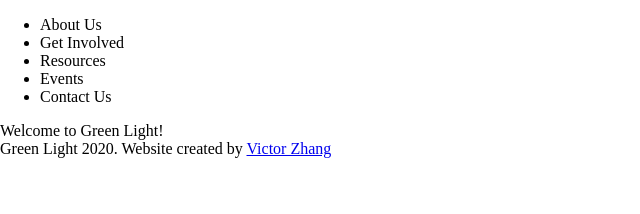
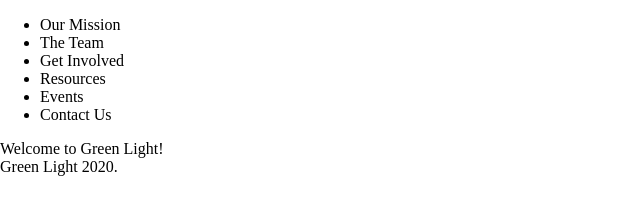
Before and after one commit to zhangvicto/greenlightmentorship, a plain HTML site: page index.html in a window 1280 px wide. Shown: the whole page, without its empty margins (0-640 px from the left). Drawn offline with Linux system fonts and the light colour scheme.

Commit message:
Update index.html

```diff
--- a/index.html
+++ b/index.html
@@ -8,24 +8,27 @@
 
 
 <body>
-    <!-- Menubar-->
+    <!-- Menubar -->
     <ul>
-        <li>About Us</li>
+        <li>Our Mission</li>
+        <li>The Team</li>
         <li>Get Involved</li>
         <li>Resources</li>
         <li>Events</li>
         <li>Contact Us</li>
     </ul>
 
-    <!-- Introduction-->
-    Welcome to Green Light!
+    <!-- Introduction -->
+    <div>
+        Welcome to Green Light!
+    </div>
 
 
 </body>
 
 
-
-<footer>
-    Green Light 2020. Website created by <a href="https://vicks.xyz">Victor Zhang </a>
-</footer>
+    <!-- Footer -->
+    <footer>
+        Green Light 2020.
+    </footer>
 </html>
```
